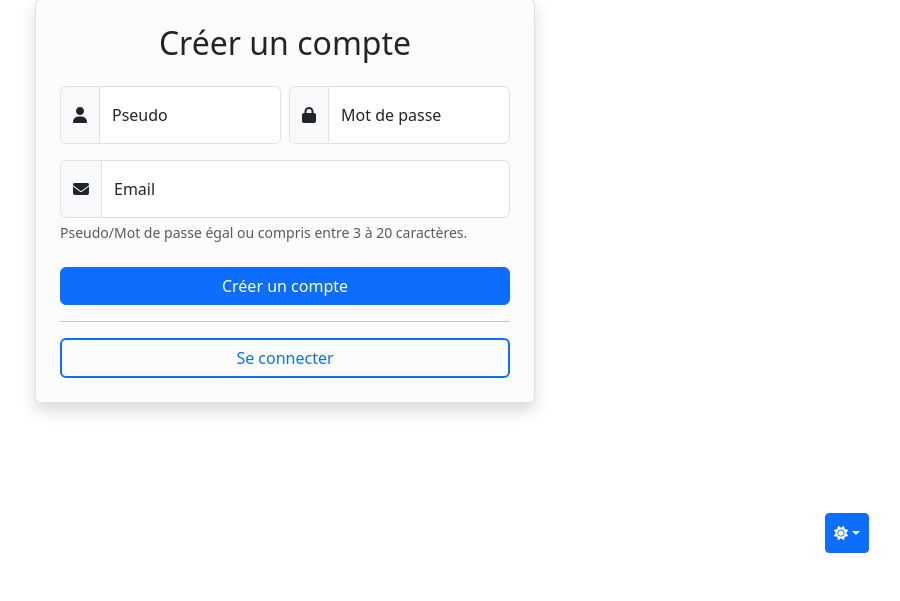
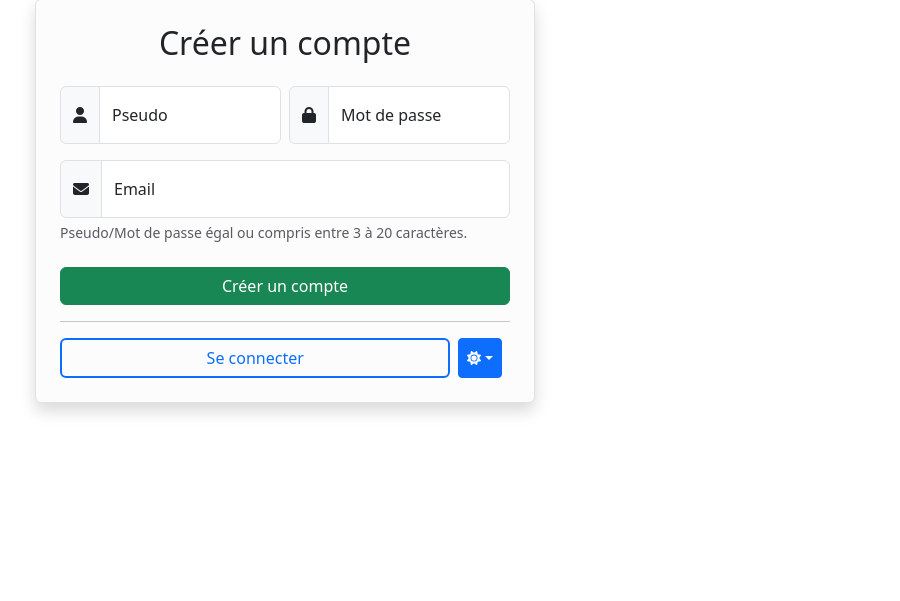
Before and after one commit to morinbruno/application_projet_epxress, a Node server app: page /creer-compte in a window 1280 px wide. Shown: the part 199-800 px from the top of the page, without its empty margins (355-1255 px from the left). Run offline with Node 20, Linux system fonts and the light colour scheme; some libraries are stand-ins or nearby versions.

Commit message:
Update creer-compte.ejs

```diff
--- a/views/pages/connection/creer-compte.ejs
+++ b/views/pages/connection/creer-compte.ejs
@@ -66,16 +66,14 @@
       <div class="form-text  mb-4">
         Pseudo/Mot de passe égal ou compris entre 3 à 20 caractères.
       </div>
-      <button type="submit" class="btn btn-primary w-100">Créer un compte</button>
+      <button type="submit" class="btn btn-success w-100">Créer un compte</button>
     </form>
     <hr>
     <!-- Se connecter à un compte -->
-    <div class="mt-2">
+    <div class="d-flex gap-2">
       <a href="/se-connecter" class="btn btn-outline-primary fw-medium border-2 w-100">Se connecter</a>
+      <%- include('../../partials/change_theme') %>
     </div>
-  </div>
-  <div class="position-absolute bottom-0 end-0 me-5 mb-5">
-    <%- include('../../partials/change_theme') %>
   </div>
 </body>
 
```
